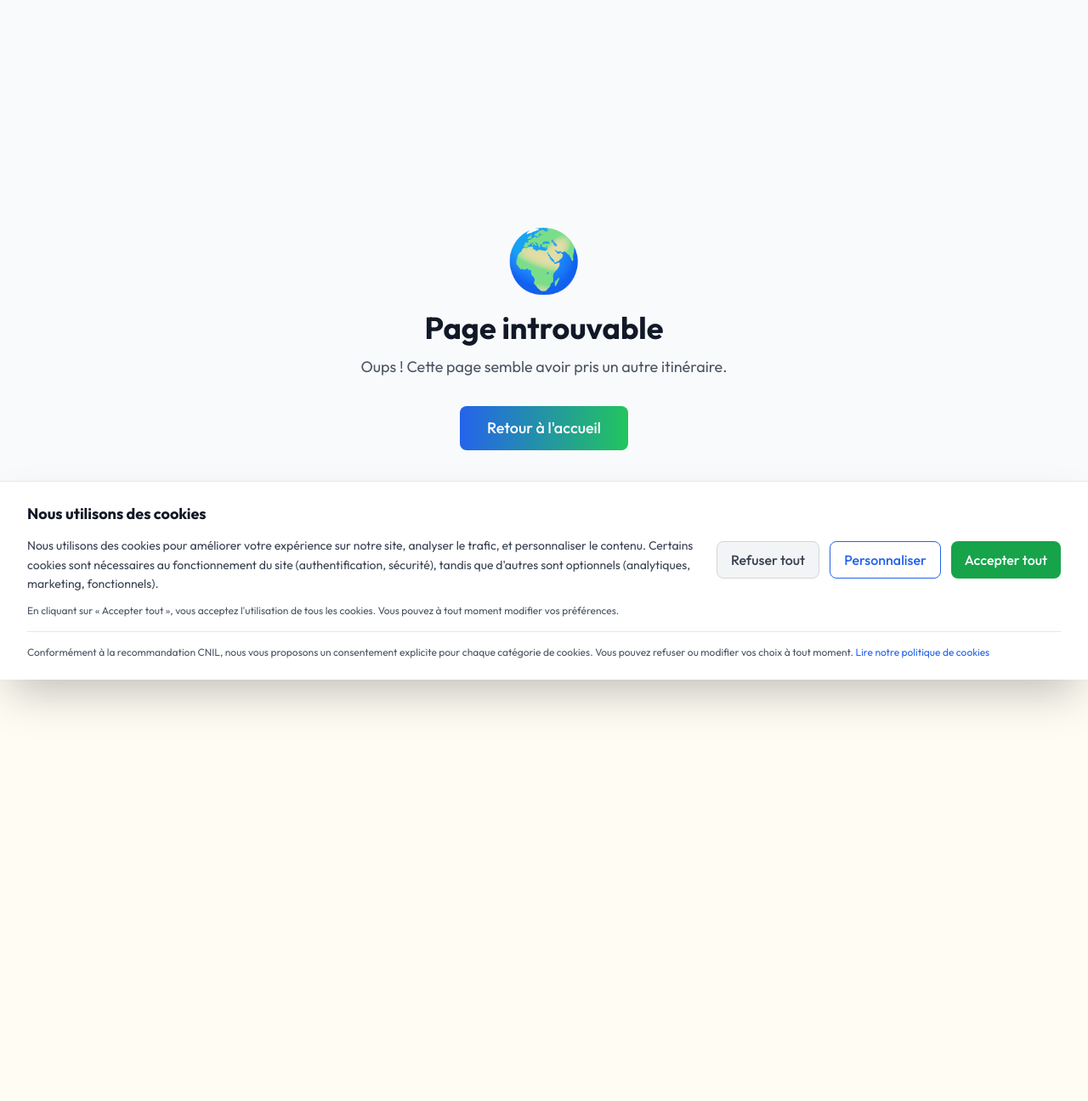
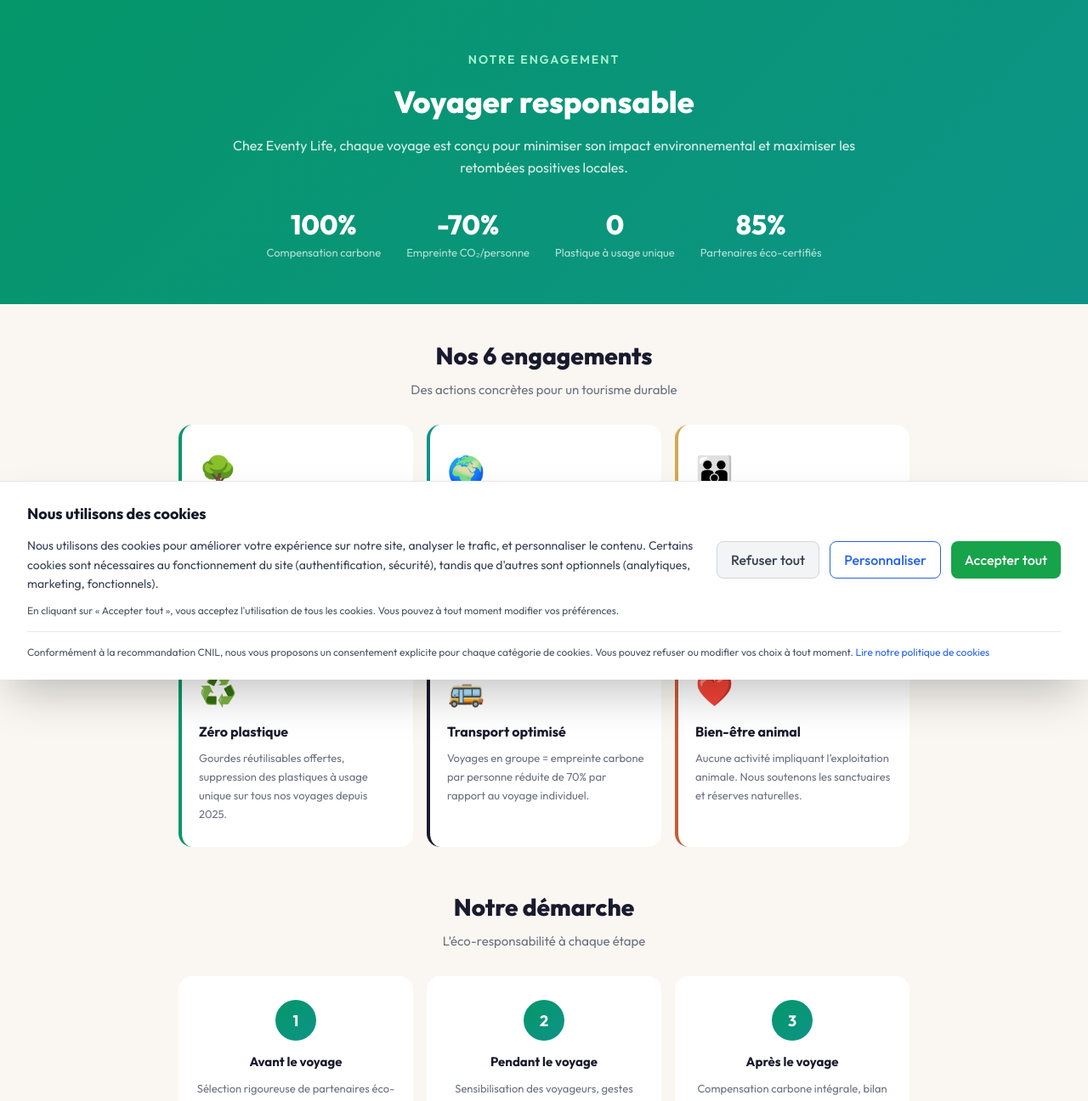
Before and after one commit to eventylife-hub/Eventylife, a Next.js app: page /engagement-eco in a window 1280 px wide. Before the commit this address had no page. Shown: the top 1296 px of the page at 85% size. Before the commit the page ends 800 px from the top, so only its background shows below. Built offline with nearby package versions, Linux system fonts and the light colour scheme.

Commit message:
feat: add engagement-eco page

```diff
--- /dev/null
+++ b/app/(public)/engagement-eco/page.tsx
@@ -0,0 +1,110 @@
+'use client';
+
+const engagements = [
+  { icon: "\u{1F333}", titre: "Compensation carbone", desc: "100% des \u00e9missions CO\u2082 de nos voyages sont compens\u00e9es via des projets certifi\u00e9s de reforestation et d\u2019\u00e9nergies renouvelables.", couleur: "#059669" },
+  { icon: "\u{1F30D}", titre: "Tourisme responsable", desc: "Nous privil\u00e9gions les h\u00e9bergements \u00e9co-certifi\u00e9s, les restaurants locaux et les excursions respectueuses de l\u2019environnement.", couleur: "#0D9488" },
+  { icon: "\u{1F46A}", titre: "Impact local positif", desc: "Nos voyages g\u00e9n\u00e8rent des retomb\u00e9es \u00e9conomiques directes pour les communaut\u00e9s locales : guides, artisans, producteurs.", couleur: "#D4A853" },
+  { icon: "\u267B\uFE0F", titre: "Z\u00e9ro plastique", desc: "Gourdes r\u00e9utilisables offertes, suppression des plastiques \u00e0 usage unique sur tous nos voyages depuis 2025.", couleur: "#059669" },
+  { icon: "\u{1F68C}", titre: "Transport optimis\u00e9", desc: "Voyages en groupe = empreinte carbone par personne r\u00e9duite de 70% par rapport au voyage individuel.", couleur: "#1A1A2E" },
+  { icon: "\u2764\uFE0F", titre: "Bien-\u00eatre animal", desc: "Aucune activit\u00e9 impliquant l\u2019exploitation animale. Nous soutenons les sanctuaires et r\u00e9serves naturelles.", couleur: "#C75B39" },
+];
+
+const chiffres = [
+  { valeur: "100%", label: "Compensation carbone" },
+  { valeur: "-70%", label: "Empreinte CO\u2082/personne" },
+  { valeur: "0", label: "Plastique \u00e0 usage unique" },
+  { valeur: "85%", label: "Partenaires \u00e9co-certifi\u00e9s" },
+];
+
+const actions = [
+  { num: "1", titre: "Avant le voyage", desc: "S\u00e9lection rigoureuse de partenaires \u00e9co-responsables, calcul de l\u2019empreinte carbone pr\u00e9visionnelle, pr\u00e9paration des kits z\u00e9ro d\u00e9chet." },
+  { num: "2", titre: "Pendant le voyage", desc: "Sensibilisation des voyageurs, gestes \u00e9co-responsables int\u00e9gr\u00e9s au programme, respect des \u00e9cosyst\u00e8mes visit\u00e9s." },
+  { num: "3", titre: "Apr\u00e8s le voyage", desc: "Compensation carbone int\u00e9grale, bilan environnemental du voyage, am\u00e9lioration continue de nos pratiques." },
+];
+
+const faq = [
+  { q: "Comment compensez-vous les \u00e9missions carbone ?", r: "Nous calculons pr\u00e9cis\u00e9ment les \u00e9missions de chaque voyage (transport, h\u00e9bergement, activit\u00e9s) et les compensons via des projets certifi\u00e9s Gold Standard." },
+  { q: "Qu\u2019est-ce qu\u2019un h\u00e9bergement \u00e9co-certifi\u00e9 ?", r: "Un \u00e9tablissement disposant d\u2019un label environnemental reconnu (EU Ecolabel, Green Key, Cl\u00e9 Verte) garantissant des pratiques durables." },
+  { q: "Le voyage en groupe est-il vraiment plus \u00e9cologique ?", r: "Oui ! Un bus de 50 personnes \u00e9met 70% moins de CO\u2082 par voyageur qu\u2019une voiture individuelle. Le groupe optimise l\u2019impact de chaque trajet." },
+  { q: "Comment puis-je contribuer en tant que voyageur ?", r: "En choisissant Eventy Life, vous contribuez d\u00e9j\u00e0. Sur place, nos accompagnateurs partagent des gestes simples pour un tourisme plus responsable." },
+];
+
+export default function EngagementEcoPage() {
+  return (
+    <div style={{ minHeight: '100vh', background: '#FAF7F2' }}>
+      <div style={{ background: 'linear-gradient(135deg, #059669 0%, #0D9488 100%)', padding: '60px 20px 50px', textAlign: 'center' }}>
+        <div style={{ maxWidth: 800, margin: '0 auto' }}>
+          <div style={{ color: '#A7F3D0', fontSize: 14, fontWeight: 600, letterSpacing: 2, textTransform: 'uppercase', marginBottom: 12 }}>{"Notre engagement"}</div>
+          <h1 style={{ color: '#FFFFFF', fontSize: 36, fontWeight: 800, marginTop: 0, marginBottom: 12 }}>
+            {"Voyager responsable"}
+          </h1>
+          <p style={{ color: 'rgba(255,255,255,0.85)', fontSize: 16, lineHeight: 1.6, marginBottom: 30 }}>
+            {"Chez Eventy Life, chaque voyage est con\u00e7u pour minimiser son impact environnemental et maximiser les retomb\u00e9es positives locales."}
+          </p>
+          <div style={{ display: 'flex', justifyContent: 'center', gap: 30, flexWrap: 'wrap' }}>
+            {chiffres.map(c => (
+              <div key={c.label} style={{ textAlign: 'center' }}>
+                <div style={{ color: '#FFFFFF', fontSize: 32, fontWeight: 800 }}>{c.valeur}</div>
+                <div style={{ color: 'rgba(255,255,255,0.7)', fontSize: 13 }}>{c.label}</div>
+              </div>
+            ))}
+          </div>
+        </div>
+      </div>
+
+      <div style={{ maxWidth: 900, margin: '0 auto', padding: '0 20px' }}>
+        <div style={{ textAlign: 'center', padding: '40px 0 30px' }}>
+          <h2 style={{ color: '#1A1A2E', fontSize: 28, fontWeight: 800, marginBottom: 8 }}>{"Nos 6 engagements"}</h2>
+          <p style={{ color: '#6B7280', fontSize: 15 }}>{"Des actions concr\u00e8tes pour un tourisme durable"}</p>
+        </div>
+
+        <div style={{ display: 'grid', gridTemplateColumns: 'repeat(auto-fit, minmax(260px, 1fr))', gap: 16, paddingBottom: 40 }}>
+          {engagements.map(e => (
+            <div key={e.titre} style={{ background: '#FFFFFF', borderRadius: 16, padding: '28px 20px', borderLeft: `4px solid ${e.couleur}` }}>
+              <div style={{ fontSize: 36, marginBottom: 10 }}>{e.icon}</div>
+              <div style={{ color: '#1A1A2E', fontSize: 16, fontWeight: 700, marginBottom: 8 }}>{e.titre}</div>
+              <p style={{ color: '#6B7280', fontSize: 13, lineHeight: 1.7, margin: 0 }}>{e.desc}</p>
+            </div>
+          ))}
+        </div>
+
+        <div style={{ textAlign: 'center', padding: '10px 0 30px' }}>
+          <h2 style={{ color: '#1A1A2E', fontSize: 28, fontWeight: 800, marginBottom: 8 }}>{"Notre d\u00e9marche"}</h2>
+          <p style={{ color: '#6B7280', fontSize: 15 }}>{"L\u2019\u00e9co-responsabilit\u00e9 \u00e0 chaque \u00e9tape"}</p>
+        </div>
+
+        <div style={{ display: 'grid', gridTemplateColumns: 'repeat(auto-fit, minmax(260px, 1fr))', gap: 16, paddingBottom: 40 }}>
+          {actions.map(a => (
+            <div key={a.num} style={{ background: '#FFFFFF', borderRadius: 16, padding: '28px 20px', textAlign: 'center' }}>
+              <div style={{ width: 48, height: 48, borderRadius: '50%', background: 'linear-gradient(135deg, #059669, #0D9488)', color: '#FFFFFF', display: 'flex', alignItems: 'center', justifyContent: 'center', fontSize: 18, fontWeight: 700, margin: '0 auto 14px' }}>{a.num}</div>
+              <div style={{ color: '#1A1A2E', fontSize: 15, fontWeight: 700, marginBottom: 8 }}>{a.titre}</div>
+              <p style={{ color: '#6B7280', fontSize: 13, lineHeight: 1.7, margin: 0 }}>{a.desc}</p>
+            </div>
+          ))}
+        </div>
+
+        <div style={{ background: '#FFFFFF', borderRadius: 16, padding: '32px 28px', marginBottom: 30 }}>
+          <h3 style={{ color: '#1A1A2E', fontSize: 20, fontWeight: 700, marginTop: 0, marginBottom: 16 }}>{"Questions sur notre engagement"}</h3>
+          {faq.map(f => (
+            <div key={f.q} style={{ borderBottom: '1px solid #E8E4DE', paddingBottom: 16, marginBottom: 16 }}>
+              <div style={{ color: '#059669', fontSize: 14, fontWeight: 700, marginBottom: 6 }}>{f.q}</div>
+              <p style={{ color: '#6B7280', fontSize: 13, lineHeight: 1.7, margin: 0 }}>{f.r}</p>
+            </div>
+          ))}
+        </div>
+
+        <div style={{ textAlign: 'center', paddingBottom: 60 }}>
+          <div style={{ background: 'linear-gradient(135deg, #059669 0%, #0D9488 100%)', borderRadius: 16, padding: '40px 30px' }}>
+            <div style={{ fontSize: 40, marginBottom: 12 }}>{"\u{1F30D}"}</div>
+            <h3 style={{ color: '#FFFFFF', fontSize: 22, fontWeight: 700, marginTop: 0, marginBottom: 8 }}>{"Voyagez avec sens"}</h3>
+            <p style={{ color: 'rgba(255,255,255,0.85)', fontSize: 14, marginBottom: 20 }}>{"Chaque voyage Eventy Life contribue \u00e0 un tourisme plus responsable. D\u00e9couvrez nos destinations."}</p>
+            <div style={{ display: 'flex', gap: 12, justifyContent: 'center', flexWrap: 'wrap' }}>
+              <button style={{ padding: '14px 32px', background: '#FFFFFF', color: '#059669', border: 'none', borderRadius: 10, fontSize: 15, fontWeight: 700, cursor: 'pointer' }}>{"D\u00e9couvrir nos voyages"}</button>
+              <button style={{ padding: '14px 32px', background: 'rgba(255,255,255,0.2)', color: '#FFFFFF', border: '1px solid rgba(255,255,255,0.4)', borderRadius: 10, fontSize: 15, fontWeight: 700, cursor: 'pointer' }}>{"Notre charte \u00e9thique"}</button>
+            </div>
+          </div>
+        </div>
+      </div>
+    </div>
+  );
+}
```
